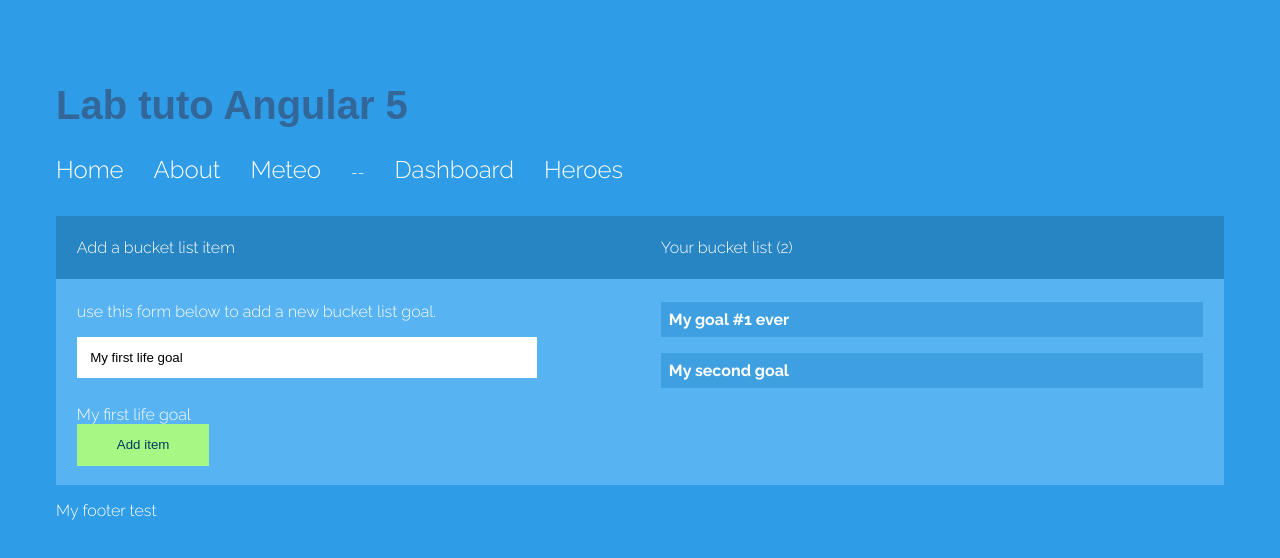
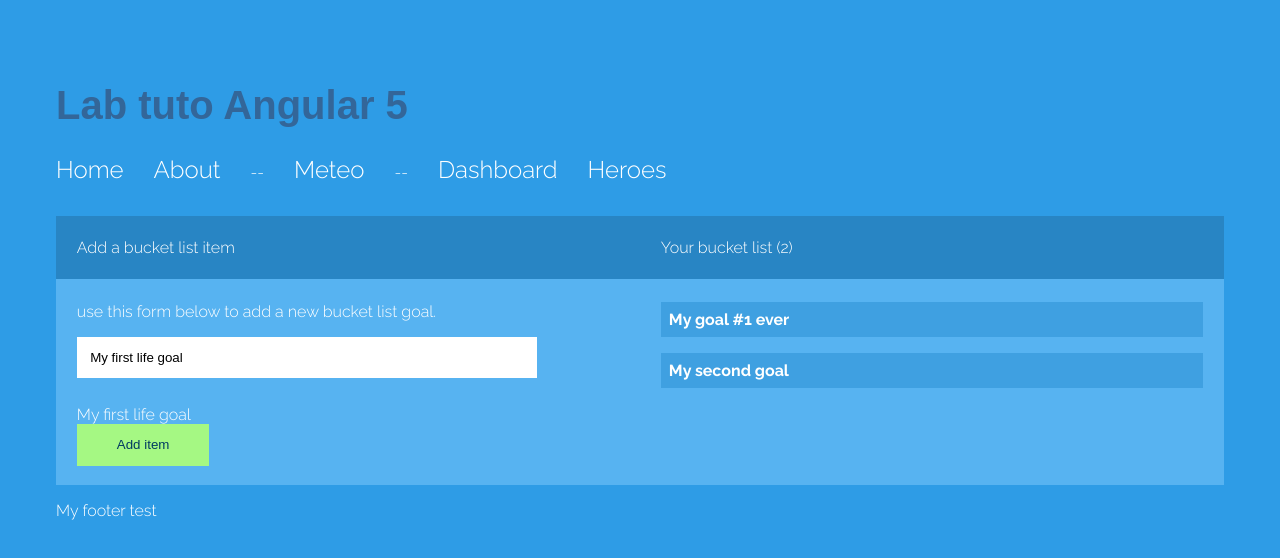
Before and after one commit to gbesset/lab-tuto-angular5, an Angular app: page / in a window 1280 px wide. Shown: the top 558 px of the page. Built offline with nearby package versions, Linux system fonts and the light colour scheme.

Commit message:
mise en forme

```diff
--- a/src/app/app.component.html
+++ b/src/app/app.component.html
@@ -2,6 +2,7 @@
 <ul>
   <li><a routerLink="">Home</a></li>
   <li><a routerLink="about/21">About</a></li>
+  <li>--</li>
   <li><a routerLink="meteo">Meteo</a></li>
   <li>--</li>
   <li><a routerLink="dashboard">Dashboard</a></li>
--- a/src/index.html
+++ b/src/index.html
@@ -2,7 +2,7 @@
 <html lang="en">
 <head>
   <meta charset="utf-8">
-  <title>CoursetroAngularApp</title>
+  <title>Lab tuto Angular 5 App</title>
   <base href="/">
 
   <meta name="viewport" content="width=device-width, initial-scale=1">
```
